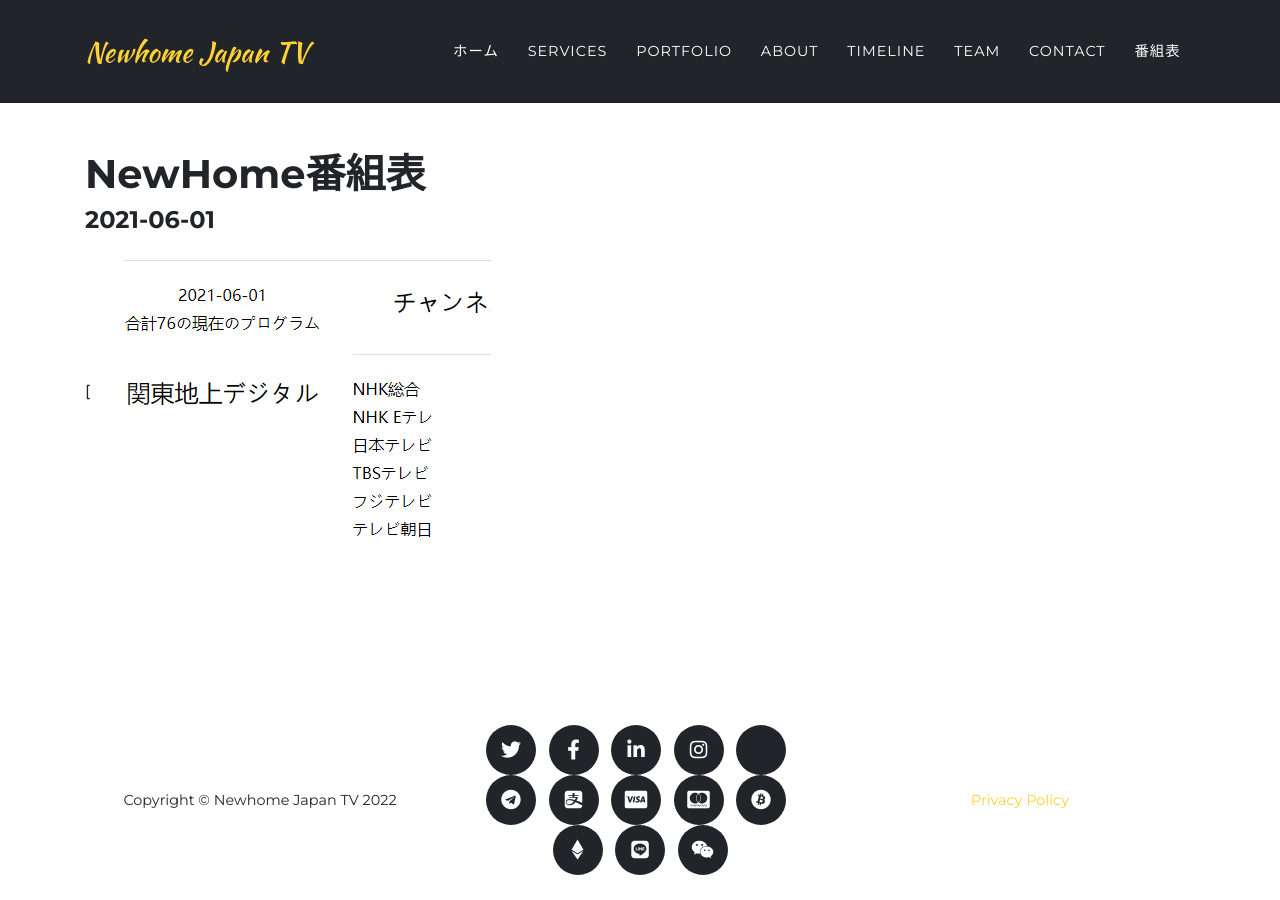
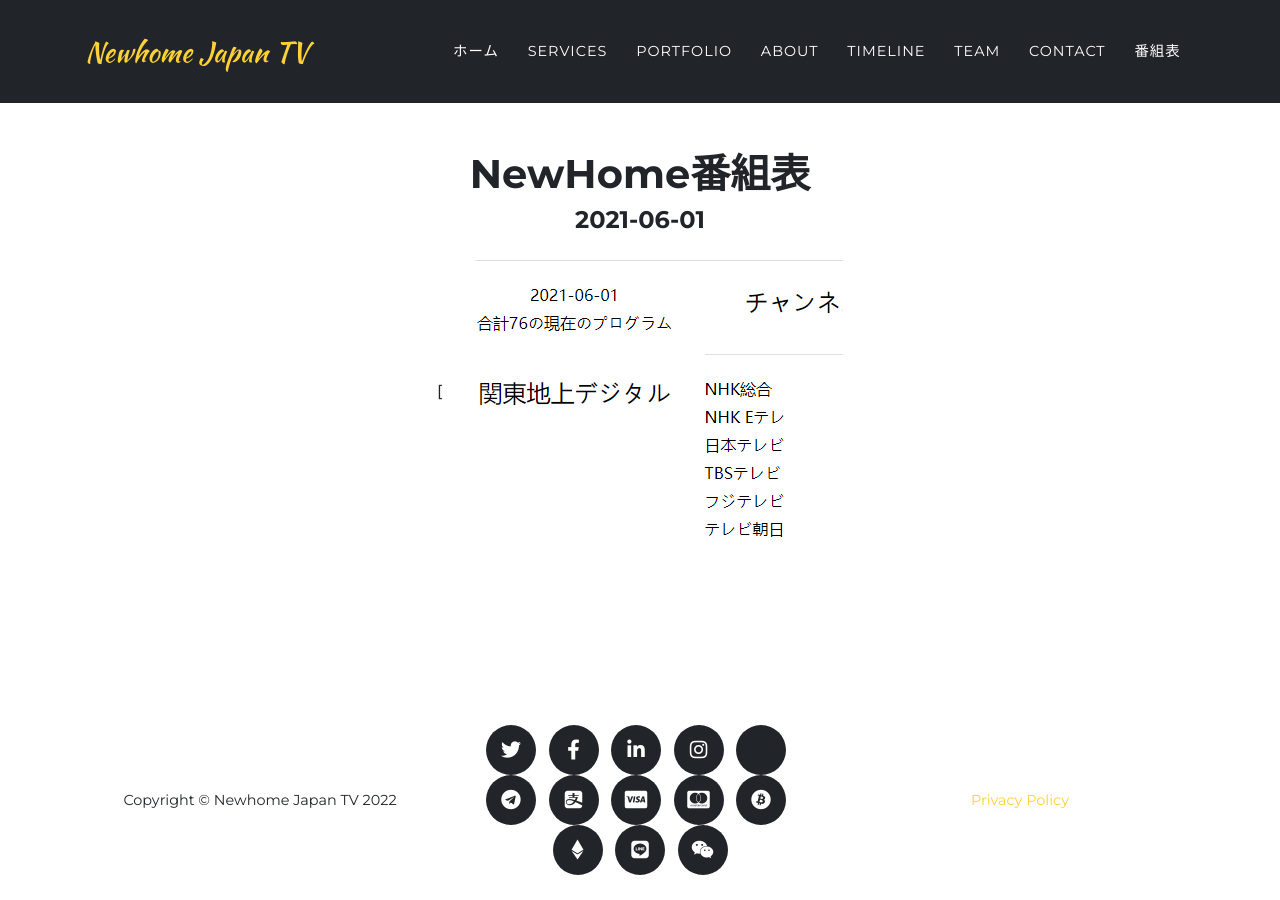
Before and after one commit to newhometvjp/newhometvjp.github.io, a Jekyll site: the page built from channel-list.md, in a window 1280 px wide. Built offline with Jekyll 4.4.1, drawn with Linux system fonts in a browser that asks for light colours; some web fonts are replaced.

Commit message:
Update page.html

```diff
--- a/_layouts/page.html
+++ b/_layouts/page.html
@@ -10,5 +10,7 @@ document.getElementById("page-top").className="bg-light";
 {% endif %}
 
 <div class="container" id="pagecontainer">
+  <div class="row">
+  <div class="col-lg-12 text-center">
 {{ content }}
 </div>
```
